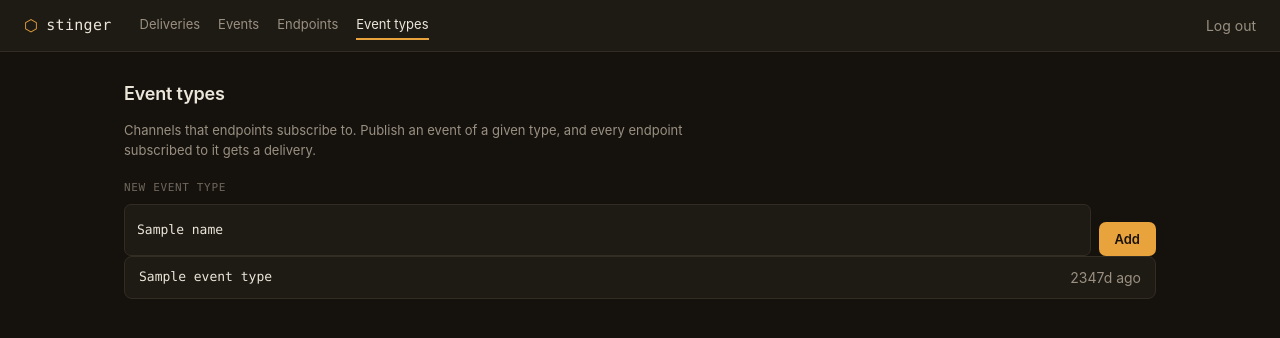
After one commit to dylmckay/Stinger, a FastAPI app: template app/static/templates/event_types.html in a window 1280 px wide. The commit adds this page. Shown: the top 338 px of the page. Run offline with FastAPI, Linux system fonts and the light colour scheme; the template is opened without the code that fills it: most values are stand-ins (such as "Sample title", 1, 10 or a date in 2020); parts of the project's set-up code (start-up, migrations or seed data) failed here and were passed over.

Commit message:
Update templates & styling

```diff
--- a/app/static/app.css
+++ b/app/static/app.css
@@ -220,3 +220,21 @@ h3 { font-size: 11px; font-weight: 600; text-transform: uppercase; letter-spacin
   font-family: var(--mono); font-size: 9.5px; text-transform: uppercase; letter-spacing: 0.06em;
   color: var(--honey); border: 1px solid var(--line); border-radius: 3px; padding: 1px 5px; margin-left: 6px;
 }
+
+/* ---- management forms ---- */
+.intro { max-width: 70ch; margin: -4px 0 20px; font-size: 13px; }
+.creator { display: flex; flex-direction: column; gap: 18px; margin-bottom: 24px;
+  padding: 18px 20px; background: var(--surface); border: 1px solid var(--line); border-radius: 10px; }
+.inline-row { display: flex; gap: 8px; }
+.inline-row input { flex: 1; }
+.check-grid { display: flex; flex-wrap: wrap; gap: 8px 16px; }
+.check { display: inline-flex; align-items: center; gap: 7px;
+  font-family: var(--mono); font-size: 12.5px; color: var(--text); cursor: pointer; }
+.quick-add { border-top: 1px solid var(--line); padding-top: 16px; }
+.quick-add .hint { font-size: 11.5px; margin-top: 8px; }
+.quick-add .hint a, .creator a { color: var(--honey); }
+.type-list { display: flex; flex-direction: column; gap: 8px; }
+.type-row { display: flex; justify-content: space-between; align-items: center;
+  padding: 10px 14px; background: var(--surface); border: 1px solid var(--line); border-radius: 8px; }
+.type-name { font-family: var(--mono); font-size: 13px; color: var(--text); }
+button[disabled] { opacity: .5; cursor: not-allowed; }
--- /dev/null
+++ b/app/static/templates/_event_type_panel.html
@@ -0,0 +1,29 @@
+{# Full event-types panel: re-rendered on create. Swapped as the form's
+   hx-target, so the new type appears in the list and the form resets (or shows
+   an error with the entered name preserved) in one round trip. #}
+<div id="et-panel">
+  <form class="inline-form" hx-post="/dashboard/event-types" hx-target="#et-panel" hx-swap="outerHTML">
+    <div class="field">
+      <label for="et-name">New event type</label>
+      <div class="inline-row">
+        <input id="et-name" name="name" type="text" placeholder="invoice.paid"
+               value="{{ name or '' }}" autocomplete="off" spellcheck="false">
+        <button class="btn-primary" type="submit">Add</button>
+      </div>
+    </div>
+    {% if error %}<p class="error">{{ error }}</p>{% endif %}
+  </form>
+
+  <div class="type-list" id="et-list">
+    {% if event_types %}
+      {% for et in event_types %}
+        <div class="type-row">
+          <span class="type-name">{{ et.name }}</span>
+          <span class="muted">{{ et.created_at | age }}</span>
+        </div>
+      {% endfor %}
+    {% else %}
+      <p class="muted">No event types yet. Add one above, then create an endpoint that subscribes to it.</p>
+    {% endif %}
+  </div>
+</div>
--- a/app/static/templates/base.html
+++ b/app/static/templates/base.html
@@ -14,6 +14,7 @@
       <a href="/dashboard/deliveries" class="{% if active=='deliveries' %}on{% endif %}">Deliveries</a>
       <a href="/dashboard/events" class="{% if active=='events' %}on{% endif %}">Events</a>
       <a href="/dashboard/endpoints" class="{% if active=='endpoints' %}on{% endif %}">Endpoints</a>
+      <a href="/dashboard/event-types" class="{% if active=='event-types' %}on{% endif %}">Event types</a>
     </nav>
     <div class="session">
       <span class="appname">{{ request.session.get('application_name', '') }}</span>
--- /dev/null
+++ b/app/static/templates/event_types.html
@@ -0,0 +1,8 @@
+{% extends "base.html" %}
+{% set active = 'event-types' %}
+{% block title %}Event types · Stinger{% endblock %}
+{% block content %}
+  <div class="page-head"><h1>Event types</h1></div>
+  <p class="intro muted">Channels that endpoints subscribe to. Publish an event of a given type, and every endpoint subscribed to it gets a delivery.</p>
+  {% include "_event_type_panel.html" %}
+{% endblock %}
```
Also changed, not shown: app/static/templates/_ep_content.html (added, +56 -0 lines), app/static/templates/endpoints.html (+1 -9 lines).
